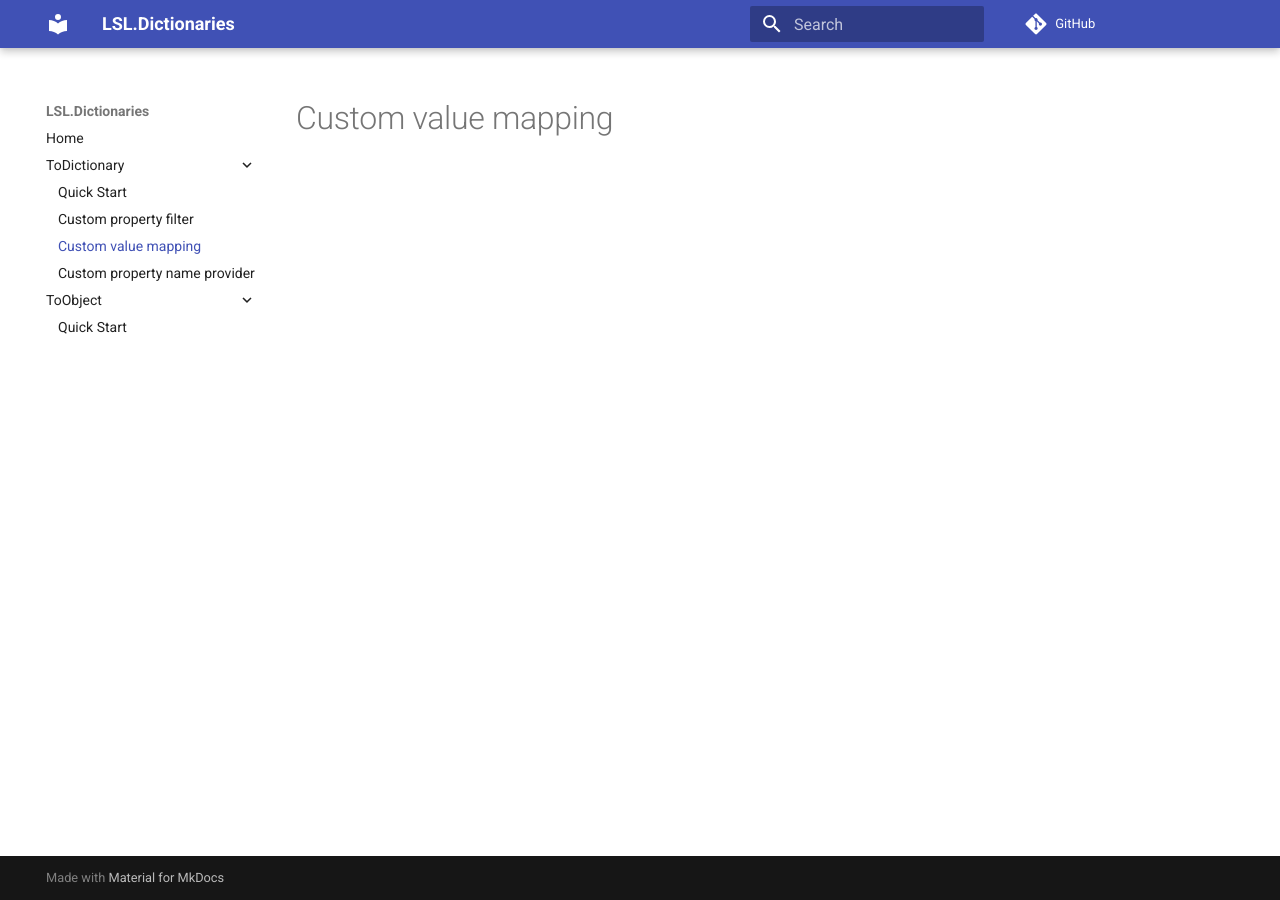
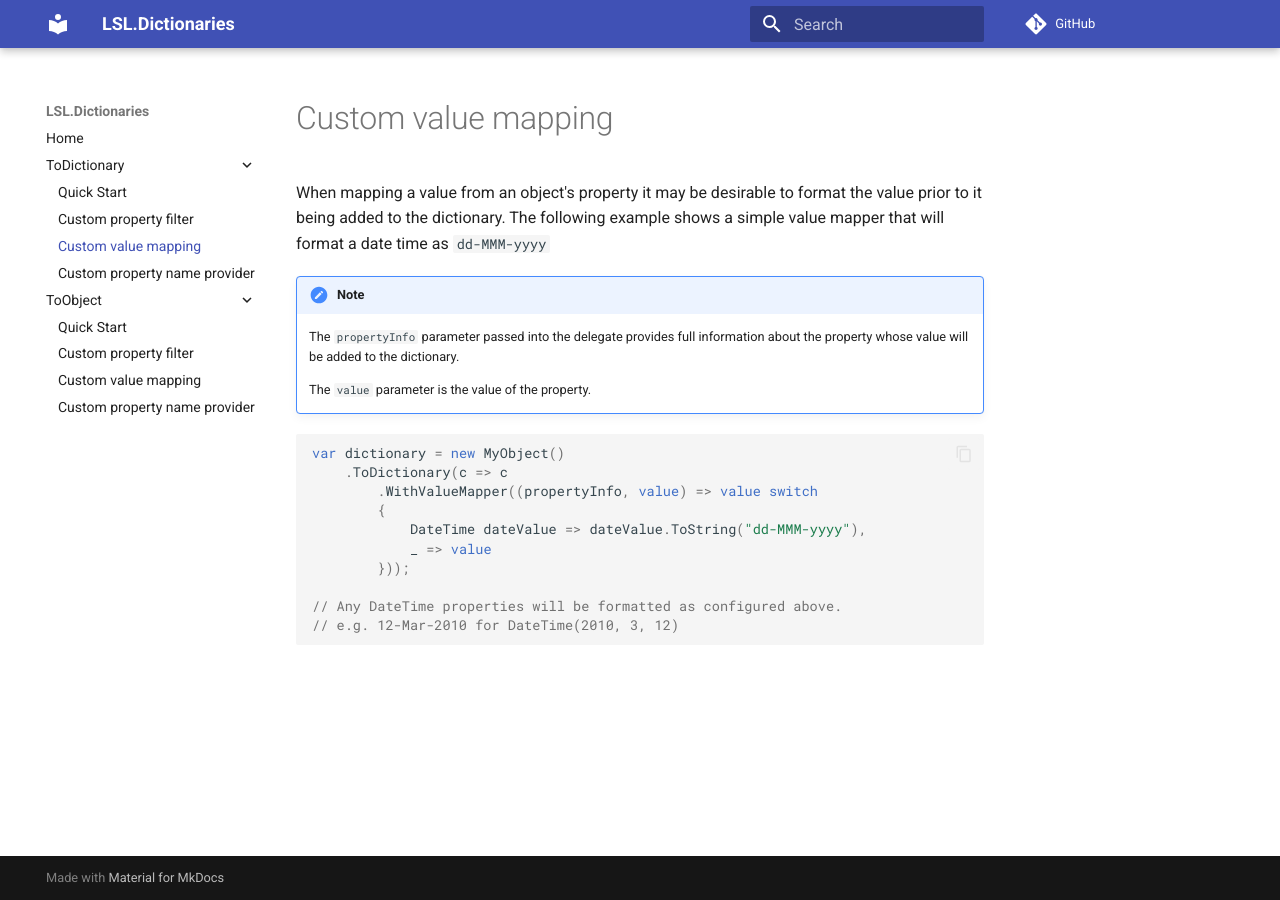
Before and after one commit to alunacjones/LSL.Dictionaries, an MkDocs documentation site: the page built from docs/ToDictionary/03-custom-value-mapping.md, in a window 1280 px wide. Built offline with MkDocs 1.6.1 and Material for MkDocs 9.7.7, drawn with Linux system fonts in a browser that asks for light colours; comment, search, counter and statistics services are not loaded.

Commit message:
update docs

````diff
--- a/docs/ToDictionary/03-custom-value-mapping.md
+++ b/docs/ToDictionary/03-custom-value-mapping.md
@@ -1 +1,22 @@
 # Custom value mapping
+
+When mapping a value from an object's property it may be desirable to format the value prior to it being added to the dictionary. The following example shows a simple value mapper that will format a date time as `dd-MMM-yyyy`
+
+!!! note
+    The `propertyInfo` parameter passed into the delegate provides full information
+    about the property whose value will be added to the dictionary.
+
+    The `value` parameter is the value of the property.
+
+```csharp  { data-fiddle="6lJ5Xv" }
+var dictionary = new MyObject()
+    .ToDictionary(c => c
+        .WithValueMapper((propertyInfo, value) => value switch
+        {
+            DateTime dateValue => dateValue.ToString("dd-MMM-yyyy"),
+            _ => value
+        }));
+
+// Any DateTime properties will be formatted as configured above.
+// e.g. 12-Mar-2010 for DateTime(2010, 3, 12)
+```
--- a/docs/ToObject/01-basic.md
+++ b/docs/ToObject/01-basic.md
@@ -1 +1,24 @@
 # Quick Start
+
+When no configuration is provided the defaults are as follows:
+
+| Option                                                 | Behaviour                                                                              |
+| ------------------------------------------------------ | -------------------------------------------------------------------------------------- |
+| [Property Filter]                                      | All `public` properties are set on the object if found in the dictionary               |
+| [Value Mapping]                                        | The value from the dictionary sets the property on the object with no transformation   |
+| [Property Name Provider] | The default property name provider sets the dictionary key to the name of the property |
+
+The following code would will just use the default configuration when converting an object to a
+dictionary.
+
+```csharp { data-fiddle="zNzuYm" }
+var theObject = new Dictionary<string, object>()
+    .ToObject();
+
+// This will result in a dictionary containing:
+// ["AValue"] = 0
+```
+
+[Property Filter]: ./02-custom-property-filter.md
+[Value Mapping]: ./03-custom-value-mapping.md
+[Property Name Provider]: ./04-custom-property-name.md
````
Also changed, not shown: docs/ToDictionary/02-custom-property-filter.md (+1 -1 lines), docs/ToObject/02-custom-property-filter.md (added, +22 -0 lines), docs/ToObject/03-custom-value-mapping.md (added, +24 -0 lines), docs/ToObject/04-custom-property-name.md (added, +23 -0 lines), 2 other files.
